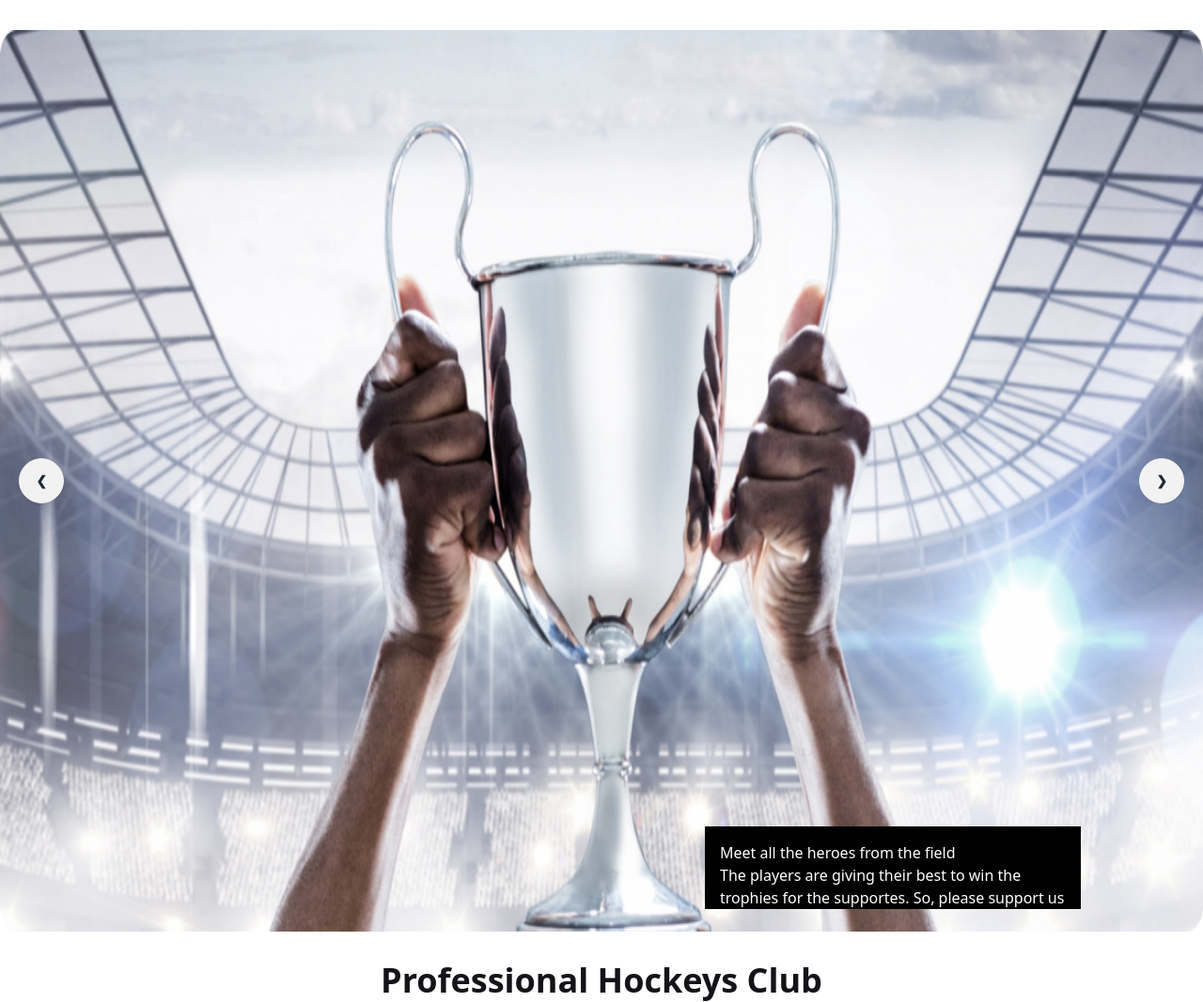
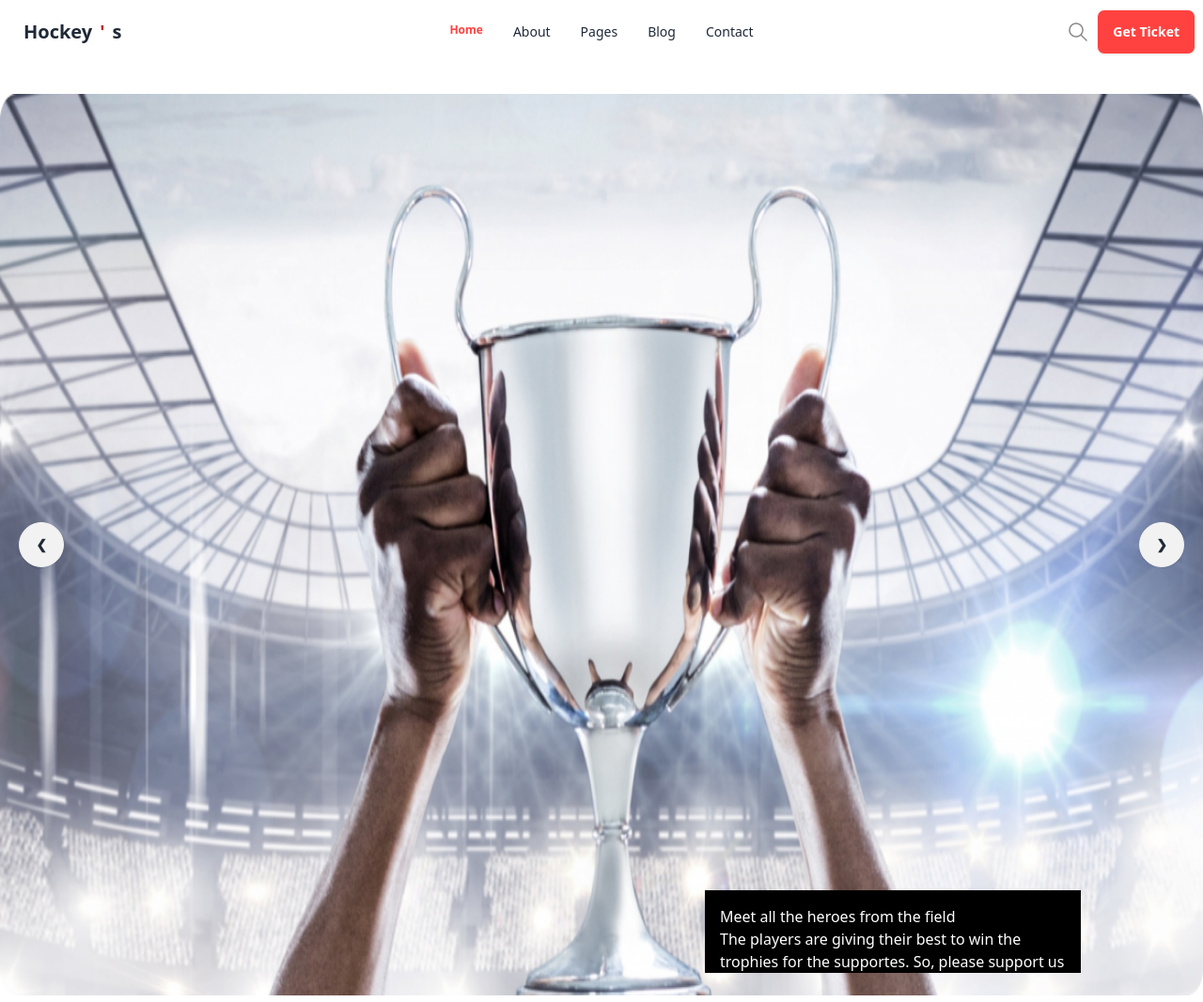
Before and after one commit to KaziMithfa/B9A3-Hockeys, a plain HTML site: page index.html in a window 1280 px wide. Shown: the top 1067 px of the page at 94% size. Drawn offline with nearby package versions, Linux system fonts and the light colour scheme; grey boxes are pictures that could not be loaded.

Commit message:
Every section is completed

```diff
--- a/index.html
+++ b/index.html
@@ -56,6 +56,53 @@
 <body class=".font-manrope  ">
 
     <header class="container mx-auto">
+
+
+
+
+
+
+        <div class="navbar bg-base-100">
+            <div class="navbar-start">
+                <div class="dropdown">
+                    <div tabindex="0" role="button" class="btn btn-ghost lg:hidden">
+                        <svg xmlns="http://www.w3.org/2000/svg" class="h-5 w-5" fill="none" viewBox="0 0 24 24"
+                            stroke="currentColor">
+                            <path stroke-linecap="round" stroke-linejoin="round" stroke-width="2"
+                                d="M4 6h16M4 12h8m-8 6h16" />
+                        </svg>
+                    </div>
+                    <ul tabindex="0"
+                        class="menu menu-sm dropdown-content mt-3 z-[1] p-2 shadow bg-base-100 rounded-box w-52">
+                        <li><a class="text-[#FF4240] text-xs font-bold">Home</a></li>
+                        <li><a>About</a></li>
+                        <li><a>Pages</a></li>
+                        <li><a>Blog</a></li>
+                        <li><a>Contact</a></li>
+
+
+                    </ul>
+                </div>
+                <a class="btn btn-ghost text-xl">Hockey<span class="text-red-700">'</span>s</a>
+            </div>
+            <div class="navbar-center hidden lg:flex">
+                <ul class="menu menu-horizontal px-1">
+
+                    <li><a class="text-[#FF4240] text-xs font-bold">Home</a></li>
+                    <li><a>About</a></li>
+                    <li><a>Pages</a></li>
+                    <li><a>Blog</a></li>
+                    <li><a>Contact</a></li>
+
+                </ul>
+            </div>
+            <div class="navbar-end flex gap-2">
+                <img src="Images/search.png" alt="">
+                <a class="btn bg-[#FF4240] rounded-lg items-center text-white">Get Ticket</a>
+            </div>
+        </div>
+
+
 
         <!-- Banner section starts from here... -->
 
```
Also changed, not shown: Images/search.png (added).
